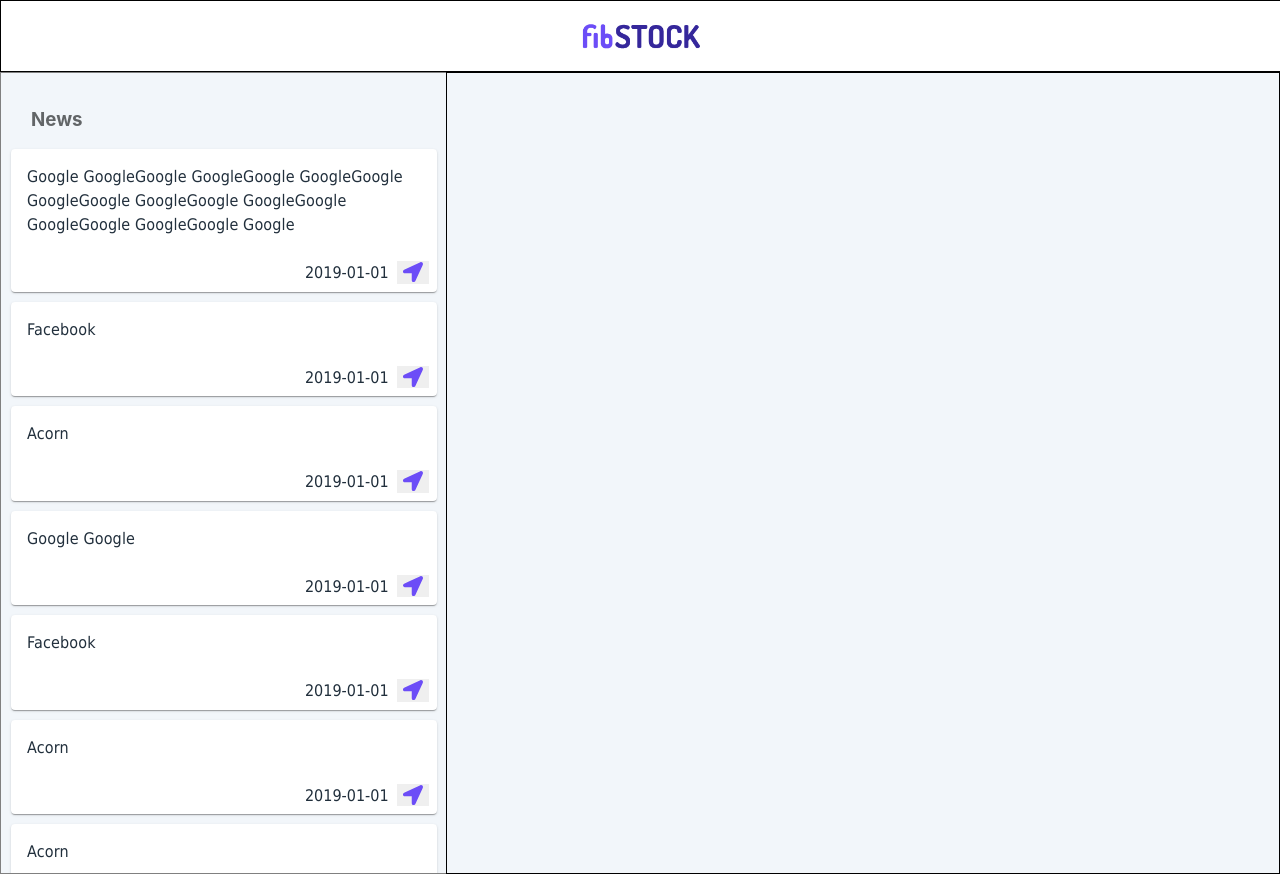
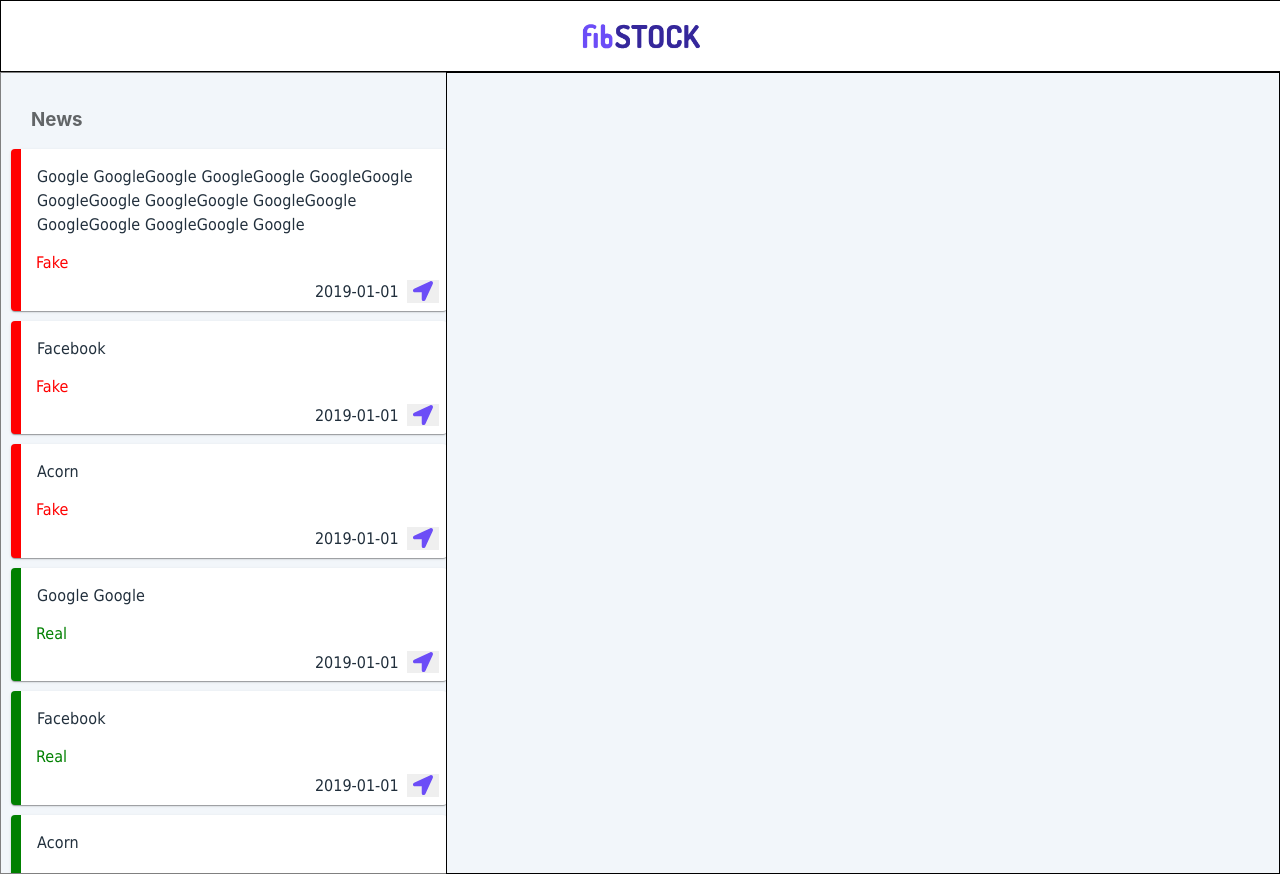
Before and after one commit to Gazing/fibstock, a React (Create React App) app in the folder frontend/: page /company/1 in a window 1280 px wide. Built offline with nearby package versions, Linux system fonts and the light colour scheme.

Commit message:
card style

```diff
--- a/frontend/src/components/FakeNews.js
+++ b/frontend/src/components/FakeNews.js
@@ -9,79 +9,88 @@
 import { FontAwesomeIcon } from "@fortawesome/react-fontawesome";
 import { faLocationArrow } from "@fortawesome/free-solid-svg-icons";
 import { border } from '@material-ui/system';
-import { BrowserRouter as Router, Route, Link } from "react-router-dom";
 
 const newsList = [
     {
     'title': 'Google GoogleGoogle GoogleGoogle GoogleGoogle GoogleGoogle GoogleGoogle GoogleGoogle GoogleGoogle GoogleGoogle Google',
     'link': 'https://www.google.com/',
-    'publishedAt': '2019-01-01'
+    'publishedAt': '2019-01-01',
+    'isFake': true
     },
     {
     'title': 'Facebook',
     'link': 'https://www.facebook.com/',
-    'publishedAt': '2019-01-01'
+    'publishedAt': '2019-01-01',
+    'isFake': true
     },
     {
     'title': 'Acorn',
     'link': 'https://twitter.com/',
-    'publishedAt': '2019-01-01'
+    'publishedAt': '2019-01-01',
+    'isFake': true
     },
     {
     'title': 'Google Google',
     'link': 'https://www.google.com/',
-    'publishedAt': '2019-01-01'
+    'publishedAt': '2019-01-01',
+    'isFake': false
     },
     {
     'title': 'Facebook',
     'link': 'https://www.facebook.com/',
-    'publishedAt': '2019-01-01'
+    'publishedAt': '2019-01-01',
+    'isFake': false
     },
     {
     'title': 'Acorn',
     'link': 'https://twitter.com/',
-    'publishedAt': '2019-01-01'
+    'publishedAt': '2019-01-01',
+    'isFake': false
     },
     {
     'title': 'Acorn',
     'link': 'https://twitter.com/',
-    'publishedAt': '2019-01-01'
+    'publishedAt': '2019-01-01',
+    'isFake': false
     },
     {
     'title': 'Acorn',
     'link': 'https://twitter.com/',
-    'publishedAt': '2019-01-01'
+    'publishedAt': '2019-01-01',
+    'isFake': false
     },
     {
     'title': 'Acorn',
     'link': 'https://twitter.com/',
-    'publishedAt': '2019-01-01'
+    'publishedAt': '2019-01-01',
+    'isFake': false
     },
     {
     'title': 'Acorn',
     'link': 'https://twitter.com/',
-    'publishedAt': '2019-01-01'
+    'publishedAt': '2019-01-01',
+    'isFake': false
     }
 ]
 
 const news = newsList;
 
+function displayFake(isFake){
+    if (isFake){
+        return 'Fake';
+    }
+    return 'Real';
+}
+
 export default class FakeNews extends React.Component {
     constructor(props) {
         super(props)
         this.state = {
-          text: this.props.query,
+          text: '',
         }
       }
 
-    componentWillMount(){
-        if (this.props.query===""){
-            return
-        }
-        //const {text} = this.state;
-        console.log(this.props.query)
 
-    }
     // const classes = useStyles();
     render(){
         return (
@@ -90,10 +99,13 @@
                 <ul>
                     {news.map((item) =>
                         <li key={item.title}>
-                            <Card className="card">
+                            <Card className="card" style={{borderLeftColor: item.isFake ? 'red' : 'green'}}>
                             <CardContent>
                             <Typography className='title'>{item.title}</Typography>
                             </CardContent>
+                            <div className='fakeReal' style={ { color: item.isFake ? 'red' : 'green'} } >
+                                {item.isFake ? 'Fake': 'Real'}
+                            </div>
                             <CardActions  className='learnmore'>
                                 <div className='publishdate'>{item.publishedAt}</div>
                                 <a href={item.link} target="_blank">
--- a/frontend/src/styles/FakeNews.css
+++ b/frontend/src/styles/FakeNews.css
@@ -21,6 +21,7 @@
     margin-bottom: 10px;
     text-align: left;
     font-family: Tahoma, Geneva, sans-serif;
+    border-left: 10px solid;
 }
 
 .card:hover{
@@ -41,6 +42,10 @@
     font-size: 12;
     font-family: Tahoma, Geneva, sans-serif !important;
     color: #212F3C;
+}
+
+.fakeReal {
+    margin-left: 15px;
 }
 
 .publishdate {
```
